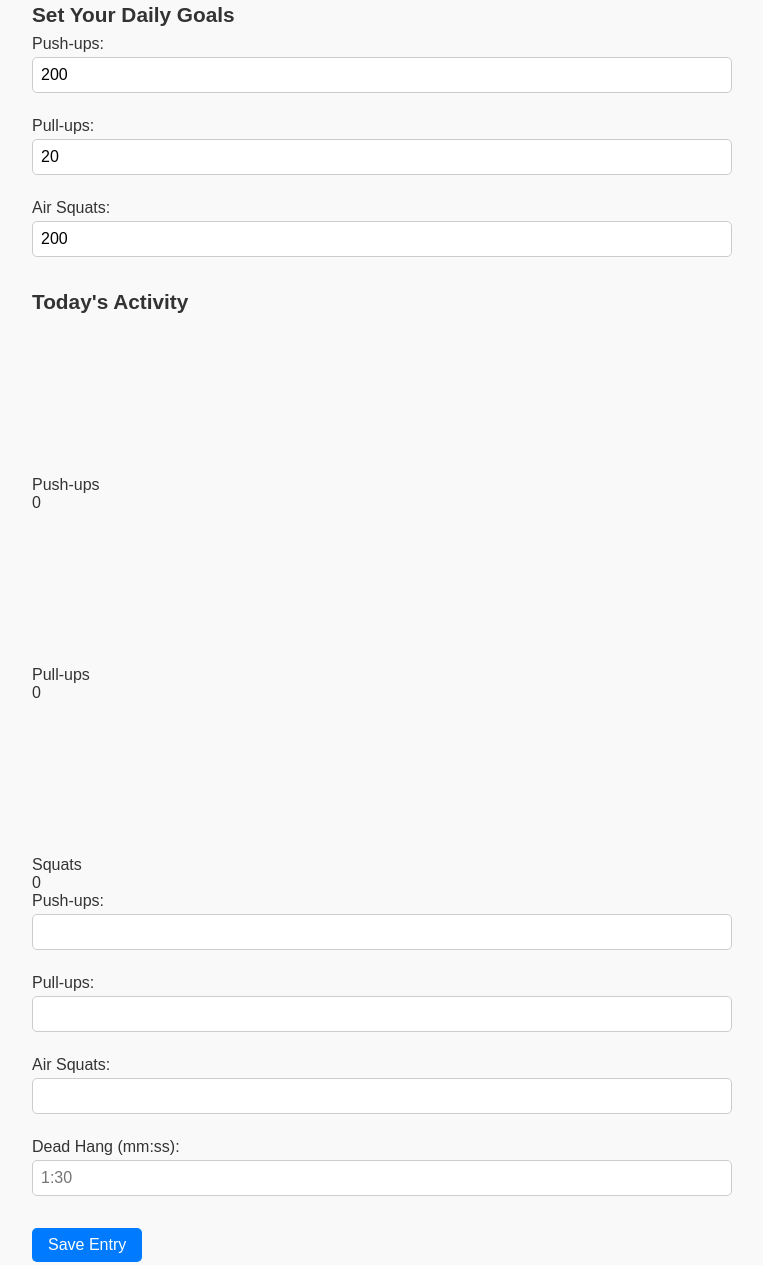
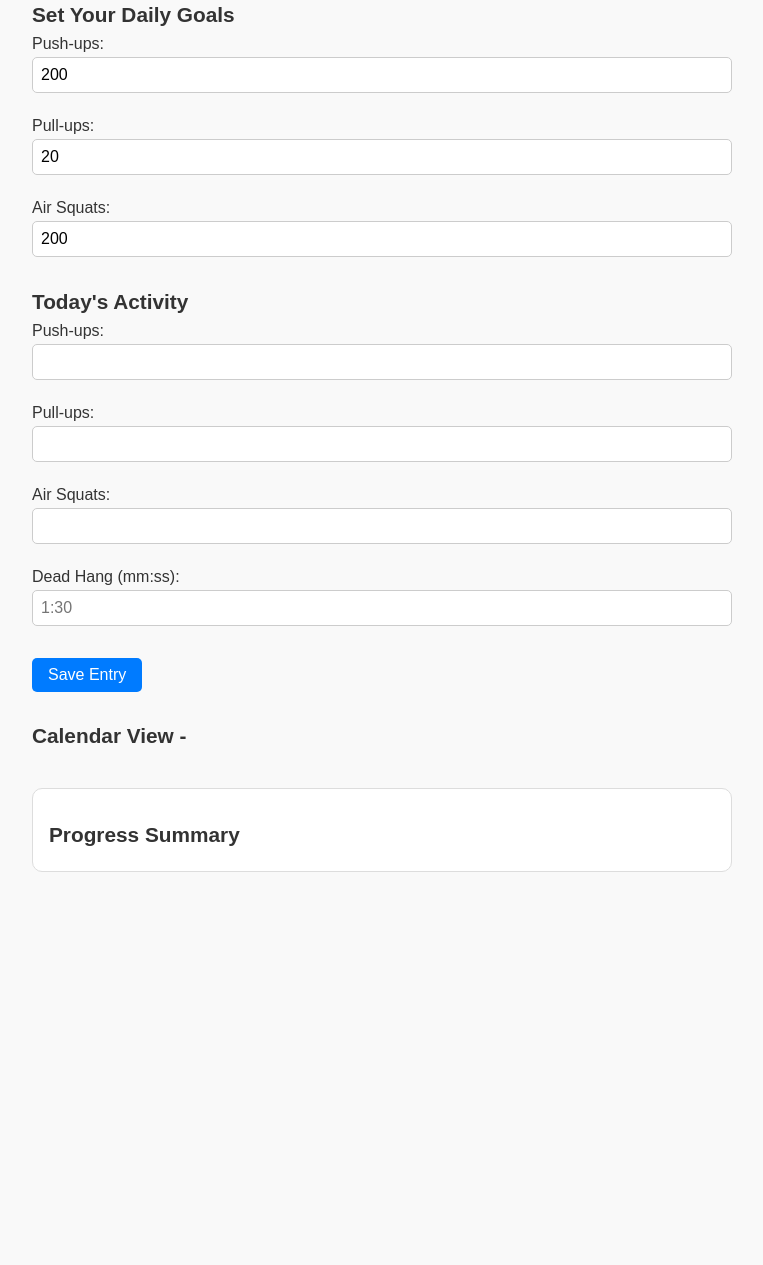
Before and after one commit to DMALUVM/Fitness-Tracker-V2, a plain HTML site: page index.html in a window 1280 px wide. Shown: the part 70-1335 px from the top of the page, without its empty margins (258-1021 px from the left). After the commit the page ends 958 px from the top, so only its background shows below. Drawn offline with Linux system fonts and the light colour scheme; a script that the page names is missing.

Commit message:
Update index.html

```diff
--- a/index.html
+++ b/index.html
@@ -26,29 +26,19 @@
 
     <section class="entry-section">
       <h2>Today's Activity</h2>
-      <div class="circle-progress-container">
-        <div class="circle-progress" id="ringPushups">
-          <svg><circle class="bg" /><circle class="fg" /></svg>
-          <div class="circle-label">Push-ups</div>
-          <div class="circle-value" id="ringPushupsValue">0</div>
-        </div>
-        <div class="circle-progress" id="ringPullups">
-          <svg><circle class="bg" /><circle class="fg" /></svg>
-          <div class="circle-label">Pull-ups</div>
-          <div class="circle-value" id="ringPullupsValue">0</div>
-        </div>
-        <div class="circle-progress" id="ringSquats">
-          <svg><circle class="bg" /><circle class="fg" /></svg>
-          <div class="circle-label">Squats</div>
-          <div class="circle-value" id="ringSquatsValue">0</div>
-        </div>
-      </div>
       <div class="entry-inputs">
         <label>Push-ups: <input type="number" id="pushups" /></label>
+        <div class="progress-bar" id="progressPushups"><div></div></div>
+
         <label>Pull-ups: <input type="number" id="pullups" /></label>
+        <div class="progress-bar" id="progressPullups"><div></div></div>
+
         <label>Air Squats: <input type="number" id="squats" /></label>
+        <div class="progress-bar" id="progressSquats"><div></div></div>
+
         <label>Dead Hang (mm:ss): <input type="text" id="deadHang" placeholder="1:30" /></label>
         <button id="saveEntry">Save Entry</button>
+        <span id="syncStatus" class="sync-status"></span>
       </div>
     </section>
 
@@ -60,7 +50,6 @@
     <section class="summary-section">
       <h2>Progress Summary</h2>
       <div id="summary"></div>
-      <div id="streak">🔥 Current Streak: <span id="streakCount">0</span> days</div>
     </section>
   </div>
 
```
